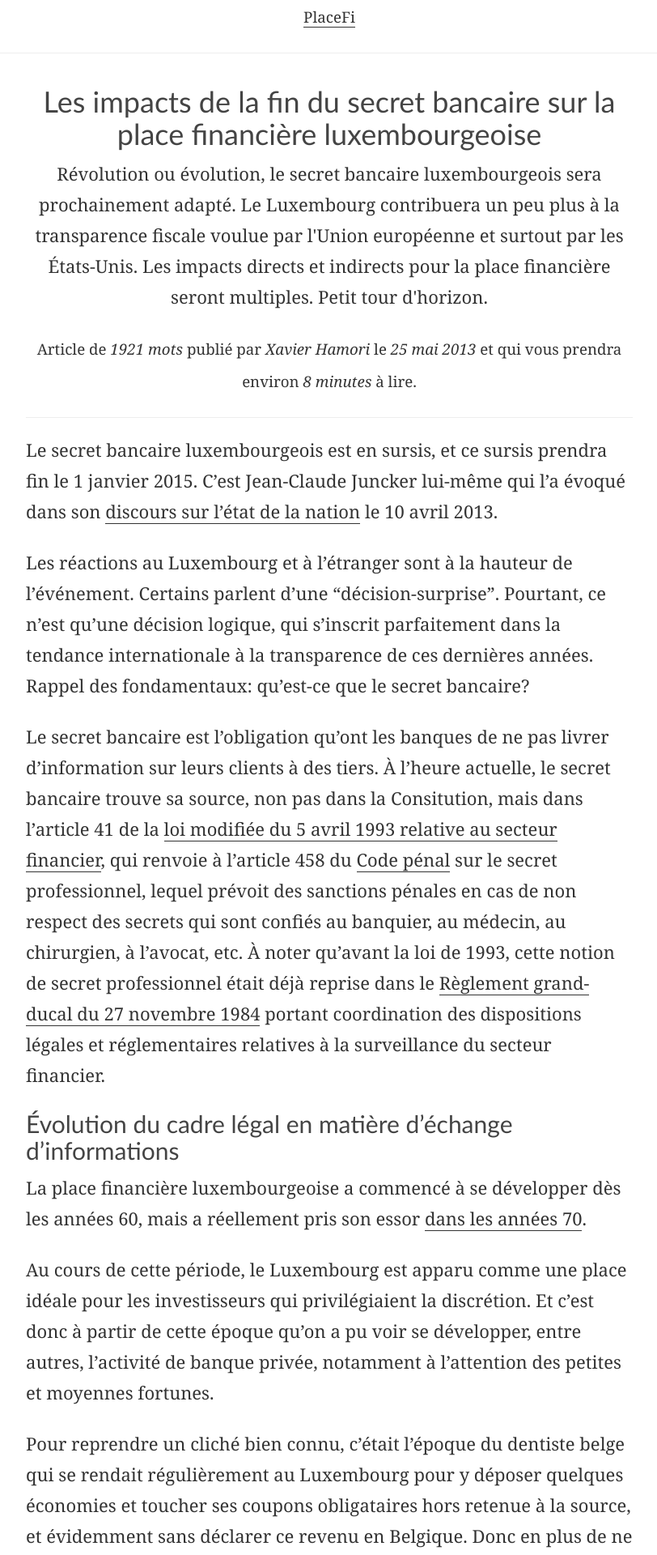
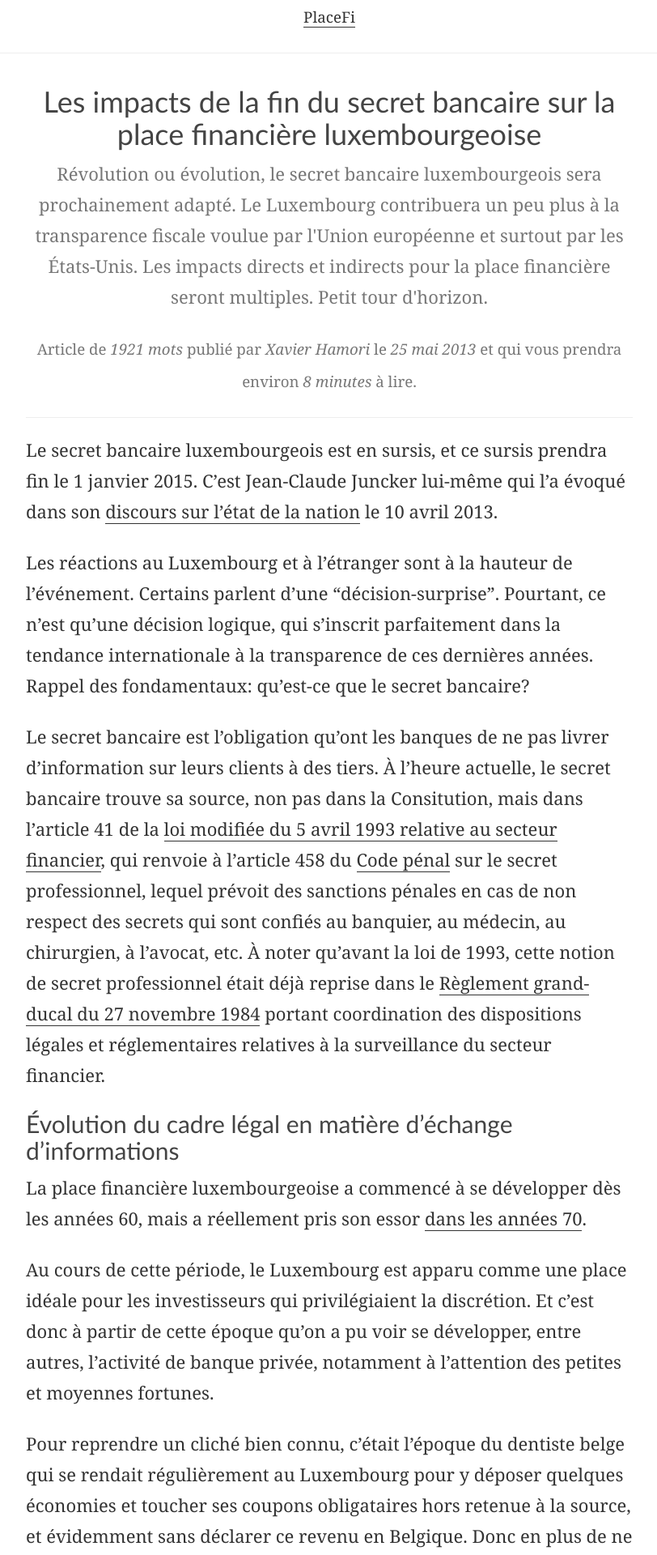
Before and after one commit to xavham/xavham.github.io, a Jekyll site: the page built from _posts/2013-05-25-impacts-de-la-fin-du-secret-bancaire-sur-la-place-financiere-luxembourgeoise.md, in a window 1280 px wide. Shown: the top 1920 px of the page at 81% size, without its empty margins (233-1045 px from the left). Built offline with Jekyll 4.4.1, drawn with Linux system fonts in a browser that asks for light colours; nearby versions of some CDN libraries; some web fonts are replaced; Markdown is read by kramdown in place of the engine named in the settings; comment, search, counter and statistics services are not loaded.

Commit message:
muted fixed

```diff
--- a/_posts/2013-05-25-impacts-de-la-fin-du-secret-bancaire-sur-la-place-financiere-luxembourgeoise.md
+++ b/_posts/2013-05-25-impacts-de-la-fin-du-secret-bancaire-sur-la-place-financiere-luxembourgeoise.md
@@ -7,8 +7,8 @@ published: true
 ---
 <h1 class="text-center">Les impacts de la fin du secret bancaire sur la place financière luxembourgeoise</h1>
 
-<p class="muted text-center">Révolution ou évolution, le secret bancaire luxembourgeois sera prochainement adapté. Le Luxembourg contribuera un peu plus à la transparence fiscale voulue par l'Union européenne et surtout par les États-Unis. Les impacts directs et indirects pour la place financière seront multiples. Petit tour d'horizon.</p>
-<p class="muted text-center"><small>Article de <em>{{ page.content | number_of_words }} mots </em>publié par <em class="author">Xavier Hamori</em> le <em>25 mai 2013</em> et qui vous prendra environ <em>8 minutes</em> à lire. </small></p>
+<p class="text-muted text-center">Révolution ou évolution, le secret bancaire luxembourgeois sera prochainement adapté. Le Luxembourg contribuera un peu plus à la transparence fiscale voulue par l'Union européenne et surtout par les États-Unis. Les impacts directs et indirects pour la place financière seront multiples. Petit tour d'horizon.</p>
+<p class="text-muted text-center"><small>Article de <em>{{ page.content | number_of_words }} mots </em>publié par <em class="author">Xavier Hamori</em> le <em>25 mai 2013</em> et qui vous prendra environ <em>8 minutes</em> à lire. </small></p>
 <hr>
 Le secret bancaire luxembourgeois est en sursis, et ce sursis prendra fin le 1 janvier 2015. C'est Jean-Claude Juncker lui-même qui l'a évoqué dans son [discours sur l'état de la nation](http://www.gouvernement.lu/gouvernement/etat-nation/etat-nation-fr-2013.pdf) le 10 avril 2013.
 
```
Also changed, not shown: 1 other file.
